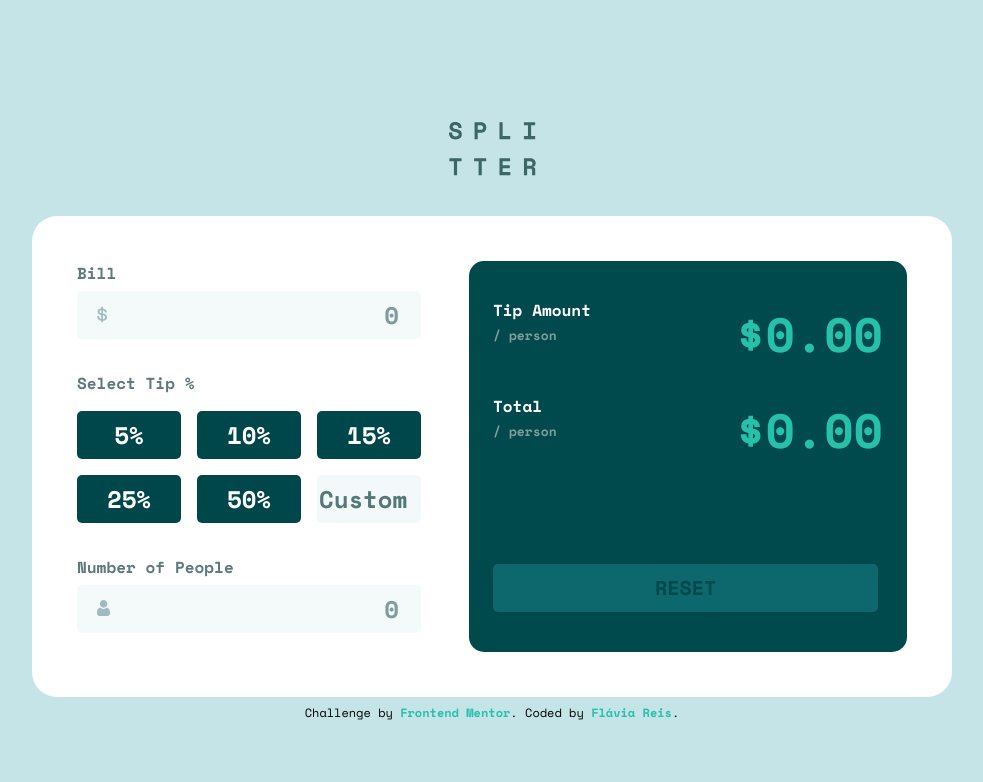
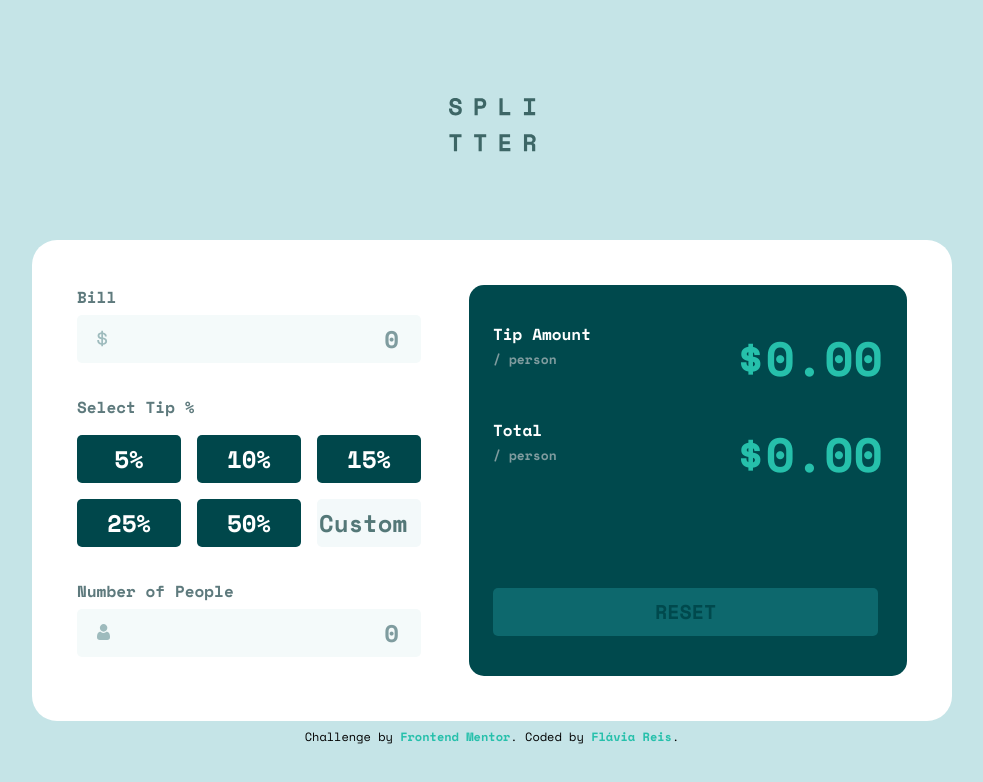
Before and after one commit to flaviare1s/tip-calculator-app, a React (Vite) app: page / in a window 1280 px wide. Shown: the top 782 px of the page, without its empty margins (148-1131 px from the left). Built offline with nearby package versions, Linux system fonts and the light colour scheme.

Commit message:
Ajustei padding no header da versão desktop

```diff
--- a/src/components/Header.jsx
+++ b/src/components/Header.jsx
@@ -3,7 +3,7 @@ import logo from '../assets/logo.svg'
 const Header = () => {
   return (
     <header>
-      <img className='pt-[50px] pb-10' src={logo} alt="Logo" />
+      <img className='pt-[50px] pb-10 md:pb-[88px]' src={logo} alt="Logo" />
     </header>
   )
 }
```
